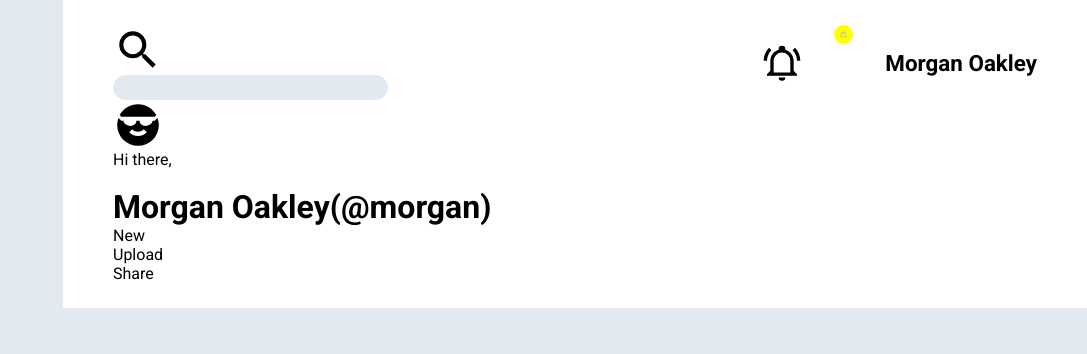
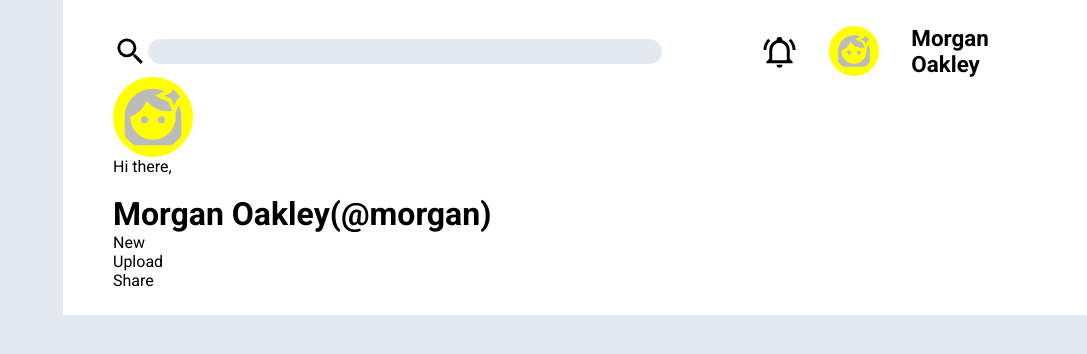
Before and after one commit to Oluwasanmij2r4/Admin-Dashboard, a plain HTML site: page index.html in a window 1280 px wide. Shown: the whole page, without its empty margins (193-1280 px from the left). Drawn offline with Linux system fonts and the light colour scheme.

Commit message:
change the width of the input to 100%

```diff
--- a/css/style.css
+++ b/css/style.css
@@ -35,11 +35,26 @@ img{
     font-size: .7rem;
 }
 
+.search-bar{
+    display: flex;
+    align-items: center;
+}
+
+.search-icon{
+  width: 35px;
+  height: auto;
+  flex-shrink: 0;
+}
+
+.search-box{
+    flex-grow: 1;
+    flex-shrink: 0;
+}
 
 input{
     background-color: #e2e9f1;
     padding: .25rem 0rem;
-    width: 50%;
+    width: 100%;
     border: 1px solid #e2e9f1;
     border-radius: 50px;
 }
@@ -48,6 +63,7 @@ input{
     display: flex;
     gap: 2rem;
     justify-content: center;
+    align-items: center;
 }
 
 .y-img{
@@ -59,15 +75,16 @@ input{
 }
 
 .div-w-img{
-  width: 40px;
+  width: 35px;
   height: auto;
   flex-shrink: 0;
-  display: flex;
 }
 
 .div-y-img {
   flex-grow: 1;
   height: auto;
+  max-width: 80px;
+  min-width: 50px;
 }
 
 .header-text{
--- a/index.html
+++ b/index.html
@@ -12,7 +12,7 @@
         <div class="header">
             <div class="top-bar">
                 <div class="search-bar">
-                    <div><img src="./images/search.svg" alt="search"></div>
+                    <div class="search-icon"><svg xmlns="http://www.w3.org/2000/svg" viewBox="0 0 24 24"><path d="M9.5,3A6.5,6.5 0 0,1 16,9.5C16,11.11 15.41,12.59 14.44,13.73L14.71,14H15.5L20.5,19L19,20.5L14,15.5V14.71L13.73,14.44C12.59,15.41 11.11,16 9.5,16A6.5,6.5 0 0,1 3,9.5A6.5,6.5 0 0,1 9.5,3M9.5,5C7,5 5,7 5,9.5C5,12 7,14 9.5,14C12,14 14,12 14,9.5C14,7 12,5 9.5,5Z" /></svg></div>
 
                     <div class="search-box"><input type="text"></div>
                 </div>
@@ -27,9 +27,10 @@
                 </div>
             </div>
 
-            <div>
+            <div class="low-bar">
                 <div>
-                    <div><img src="./images/emoticon-cool.svg" alt="profile-picture"></div>
+                    <div class="div-y-img"><svg xmlns="http://www.w3.org/2000/svg" viewBox="0 0 24 24" class="y-img">
+                        <path d="M19.5 1L18.41 3.41L16 4.5L18.41 5.59L19.5 8L20.6 5.59L23 4.5L20.6 3.41L19.5 1M12 2C6.5 2 2 6.5 2 12V22H22V12C22 10.53 21.67 9.13 21.1 7.87L19.86 10.59C19.94 11.05 20 11.5 20 12C20 16.43 16.43 20 12 20C7.57 20 4 16.43 4 12C4 11.96 4 11.91 4 11.87A10 10 0 0 0 9.74 6.31A10 10 0 0 0 17.5 10A10 10 0 0 0 18.83 9.91L17.35 6.65L12.6 4.5L16.13 2.9C14.87 2.33 13.47 2 12 2M9 11.75A1.25 1.25 0 0 0 7.75 13A1.25 1.25 0 0 0 9 14.25A1.25 1.25 0 0 0 10.25 13A1.25 1.25 0 0 0 9 11.75M15 11.75A1.25 1.25 0 0 0 13.75 13A1.25 1.25 0 0 0 15 14.25A1.25 1.25 0 0 0 16.25 13A1.25 1.25 0 0 0 15 11.75Z" /></svg></div>
 
                     <div><p>Hi there,</p> <br>
                         <h1>Morgan Oakley(@morgan)</h1>
@@ -42,6 +43,7 @@
                     <p class="btn">Share</p>
                 </div>
             </div>
+
         </div>
 
         <div class="dashboard">
```
